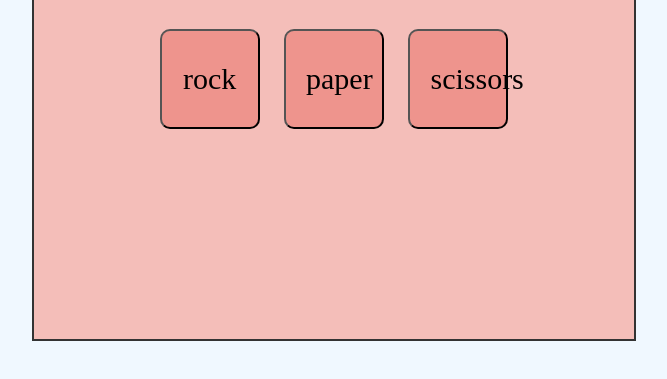
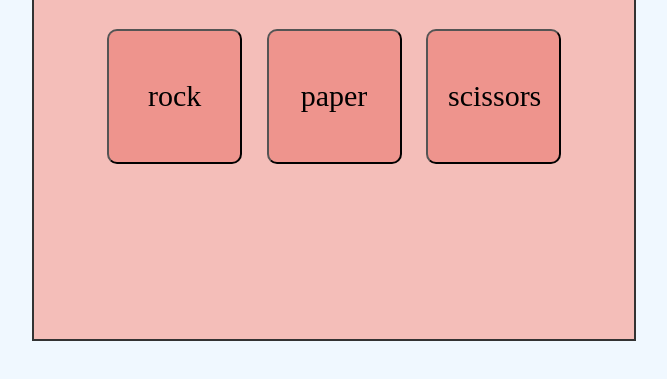
Before and after one commit to yz-huo/yz-huo.github.io, a plain HTML site: page index.html in a window 1280 px wide. Shown: the part 113-492 px from the top of the page, without its empty margins (306-973 px from the left). Drawn offline with Linux system fonts and the light colour scheme.

Commit message:
Update style.css

```diff
--- a/style.css
+++ b/style.css
@@ -25,8 +25,8 @@ button {
     padding: 10px 20px;
     margin: 10px;
     font-family: Poppins, bold;
-    width: 100px;
-    height: 100px;
+    width: 135px;
+    height: 135px;
     font-size:30px;
     background-color: #ee948d;
     border-radius: 10px;
```
